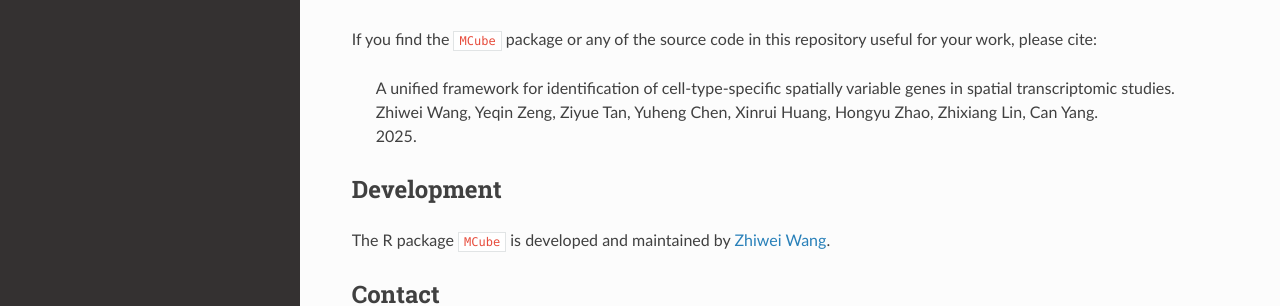
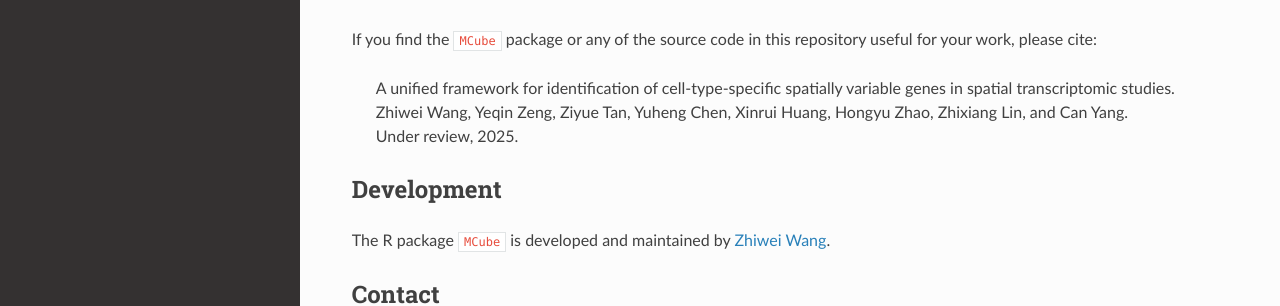
Before and after one commit to statwangz/MCube-tutorial, a Sphinx documentation site: the page built from docs/source/index.rst, in a window 1280 px wide and 1358 px high. Shown: the part 811-1117 px from the top of the window. Built offline with Sphinx 7.4.7 and the Read the Docs theme 3.1.0, drawn with Linux system fonts in a browser that asks for light colours; pages that are not in the unit, such as notebooks, are missing from menus.

Commit message:
Update index.rst

```diff
--- a/docs/source/index.rst
+++ b/docs/source/index.rst
@@ -31,8 +31,8 @@ Reference
 If you find the ``MCube`` package or any of the source code in this repository useful for your work, please cite:
 
    | A unified framework for identification of cell-type-specific spatially variable genes in spatial transcriptomic studies.
-   | Zhiwei Wang, Yeqin Zeng, Ziyue Tan, Yuheng Chen, Xinrui Huang, Hongyu Zhao, Zhixiang Lin, Can Yang.
-   | 2025.
+   | Zhiwei Wang, Yeqin Zeng, Ziyue Tan, Yuheng Chen, Xinrui Huang, Hongyu Zhao, Zhixiang Lin, and Can Yang.
+   | Under review, 2025.
 
 Development
 ===========
```
